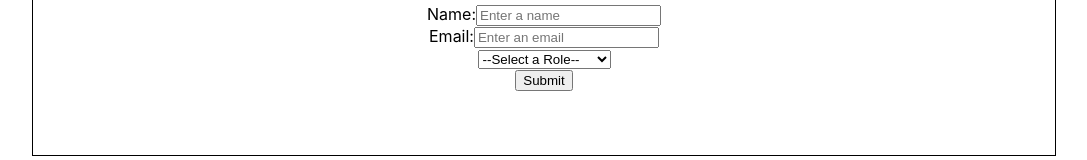
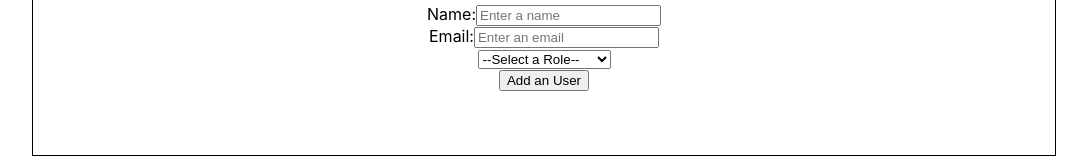
Before and after one commit to bloominstituteoftechnology/team-builder, a React (Create React App) app in the folder team-builder/: page / in a window 1280 px wide. Shown: the part 181-341 px from the top of the page, without its empty margins (96-1183 px from the left). Built offline with nearby package versions, Linux system fonts and the light colour scheme.

Commit message:
tested form and passed QA test

```diff
--- a/team-builder/src/components/Form.js
+++ b/team-builder/src/components/Form.js
@@ -48,7 +48,7 @@ function Form (props) {
                 <option value='Product Manager'>Product Manager</option>
             </select>
             <br/>
-            <input type='submit'/>
+            <button>Add an User</button>
         </form>
     )
 }
```
